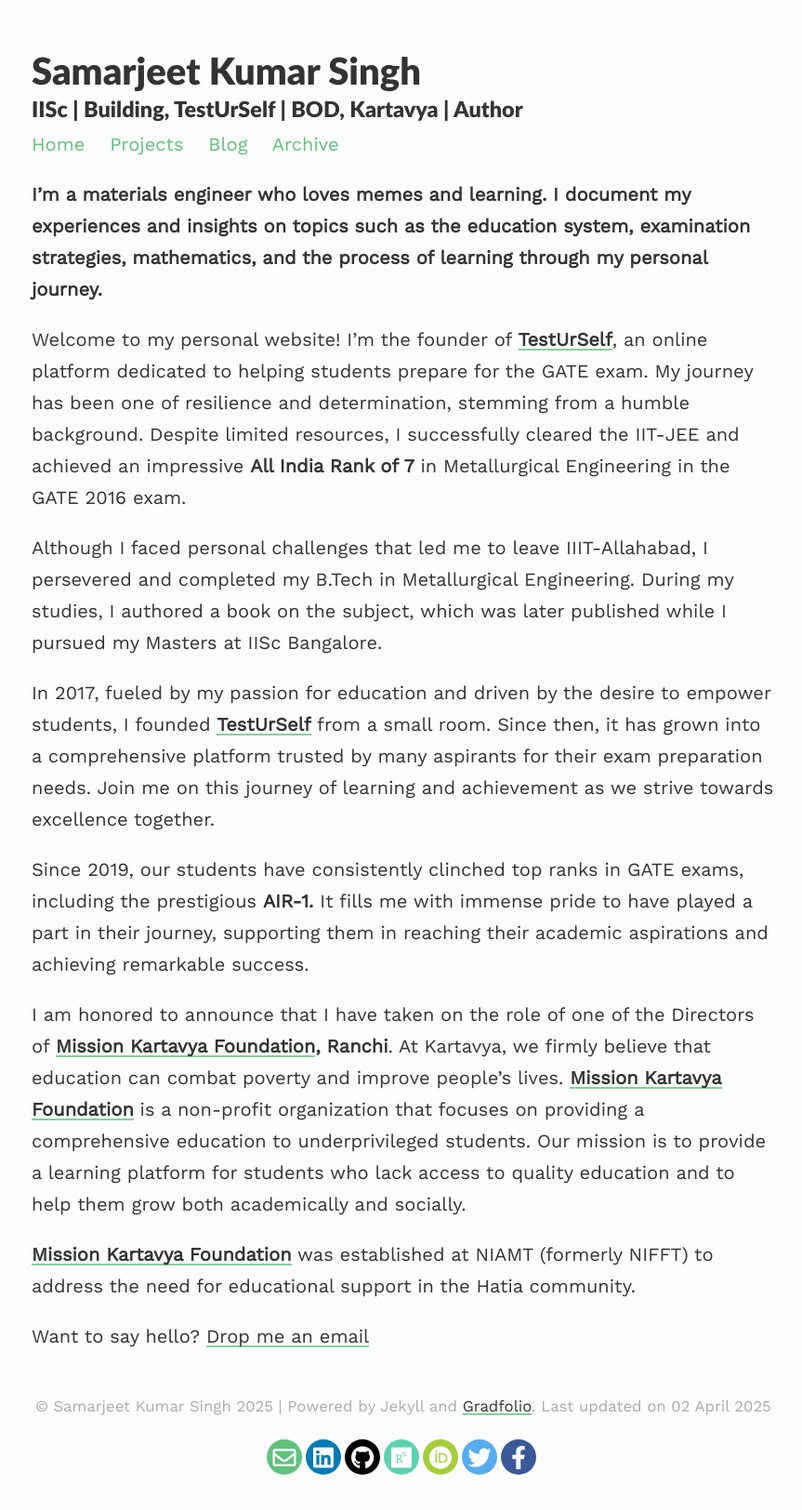
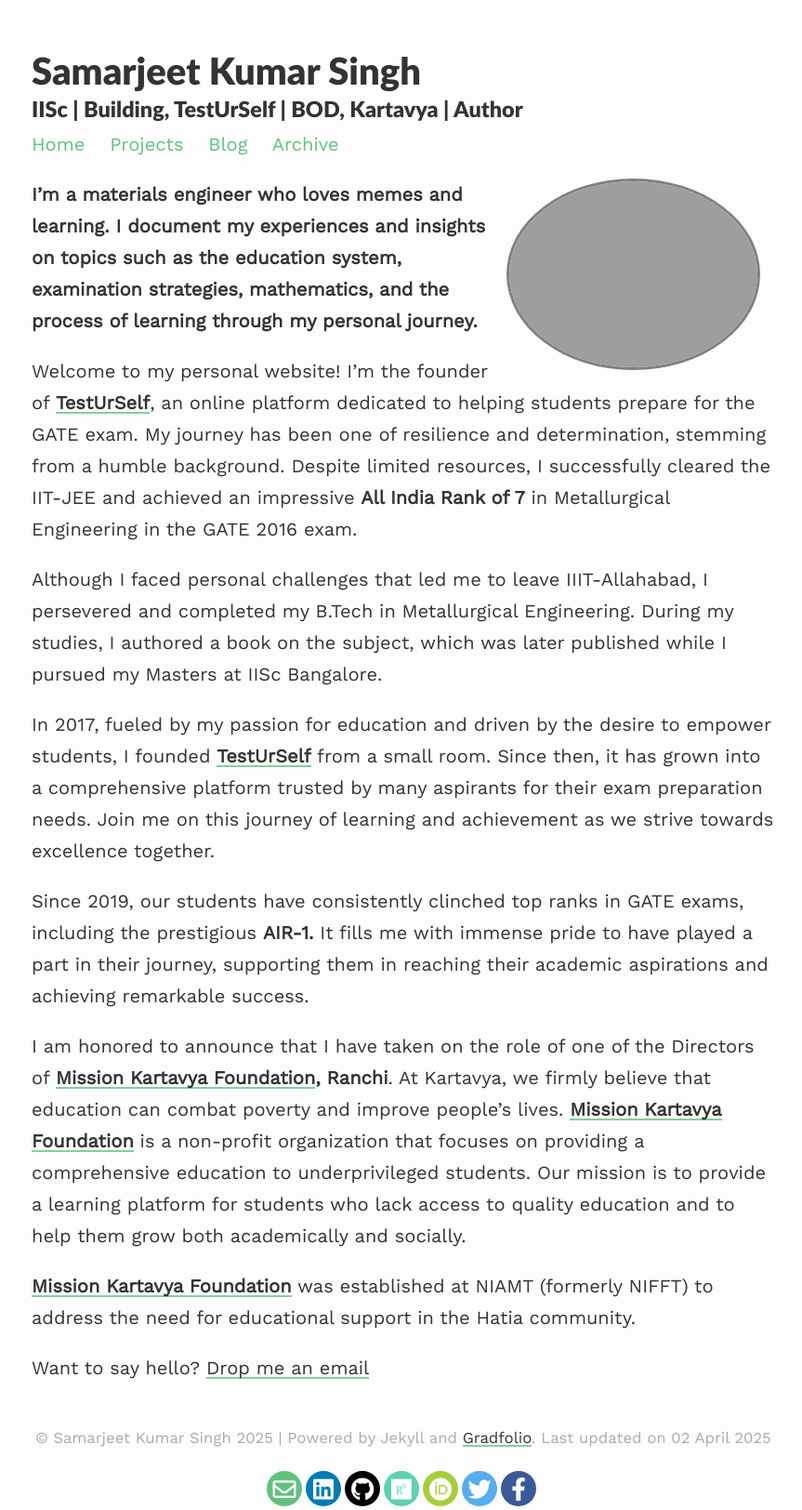
Before and after one commit to Samarjeetkumarsingh/website, a Jekyll site: the page built from index.md, in a window 1280 px wide. Shown: the whole page at 93% size, without its empty margins (206-1069 px from the left). Built offline with Jekyll 4.4.1, drawn with Linux system fonts in a browser that asks for light colours; nearby versions of some CDN libraries; our own code applies the rules of GitHub Pages for plain Markdown files; before the commit the page ends 1590 px from its top, so only the background shows below that.

Commit message:
Update index.md

```diff
--- a/index.md
+++ b/index.md
@@ -3,7 +3,7 @@
 permalink: /
 profile:
   align: right
-  <img src="images/profile.PNG" alt="Profile Picture">
+  image: "images/profile.PNG"
 published: true
 ---
 
```
